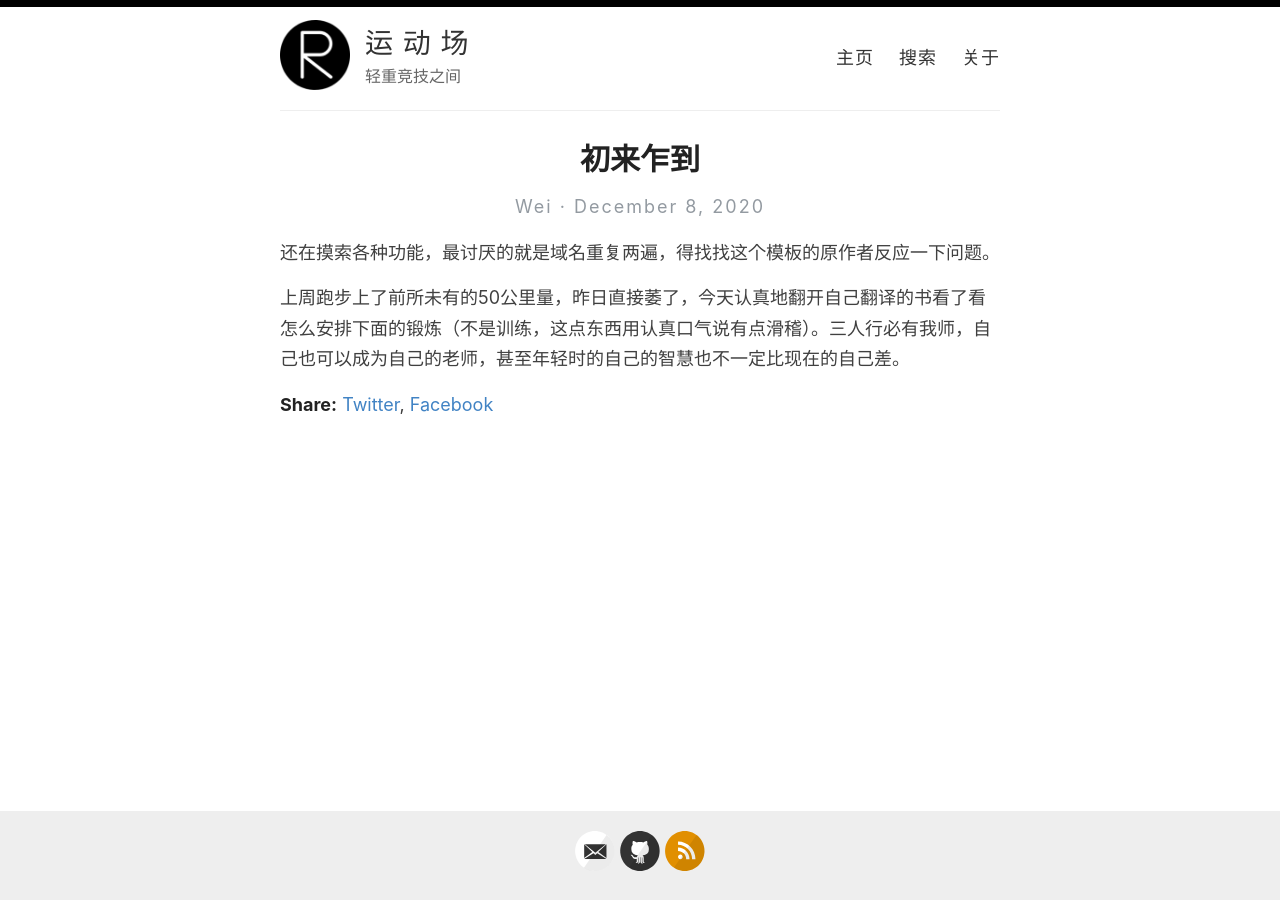
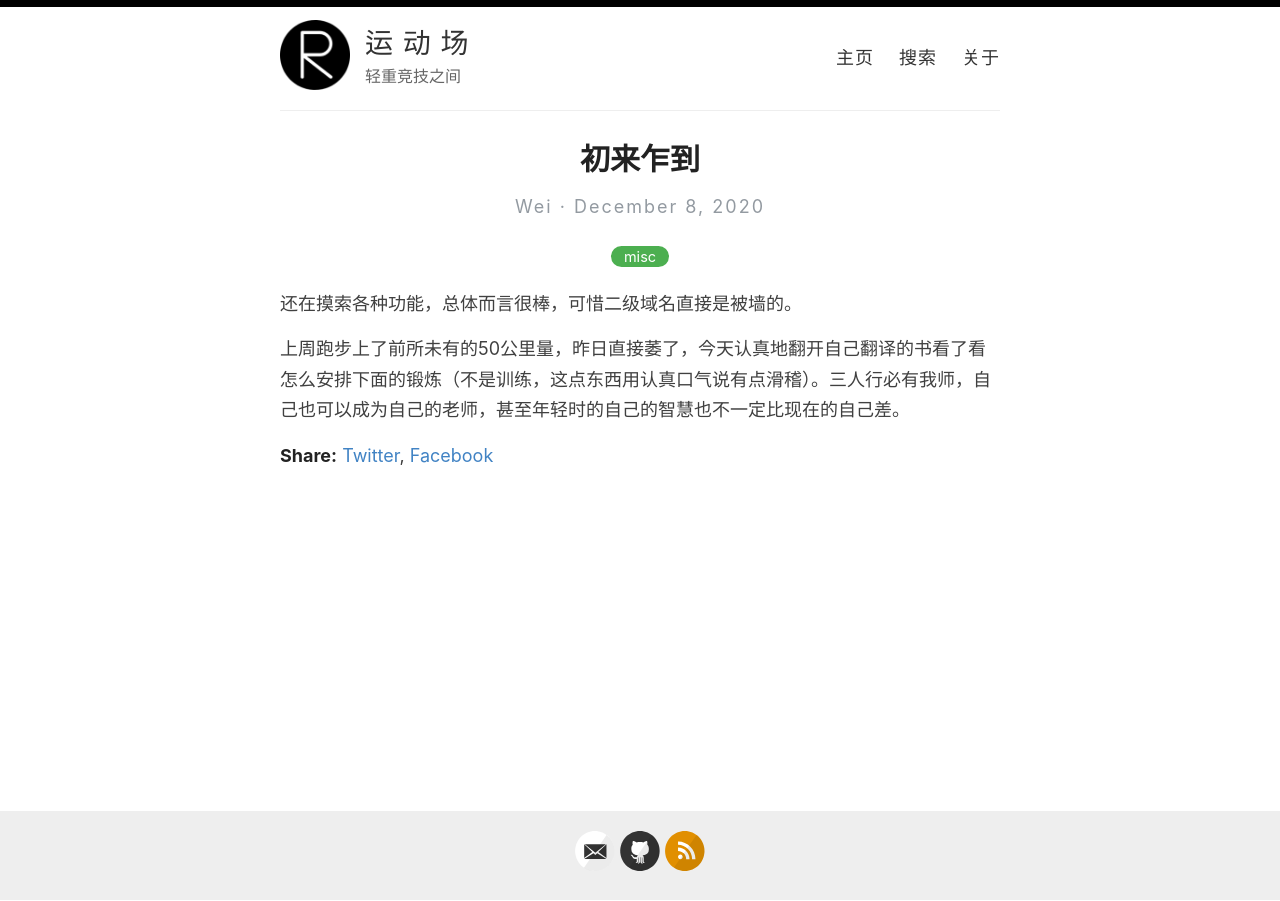
Before and after one commit to athletik/athletik.github.io, a Jekyll site: the page built from _posts/2020-12-8-初来乍到.md, in a window 1280 px wide. Built offline with Jekyll 4.4.1, drawn with Linux system fonts in a browser that asks for light colours.

Commit message:
Update 2020-12-8-初来乍到.md

```diff
--- a/_posts/2020-12-8-初来乍到.md
+++ b/_posts/2020-12-8-初来乍到.md
@@ -1,8 +1,9 @@
 ---
 layout: post
+categories: misc
 title: 初来乍到
 ---
 
-还在摸索各种功能，最讨厌的就是域名重复两遍，得找找这个模板的原作者反应一下问题。
+还在摸索各种功能，总体而言很棒，可惜二级域名直接是被墙的。
 
 上周跑步上了前所未有的50公里量，昨日直接萎了，今天认真地翻开自己翻译的书看了看怎么安排下面的锻炼（不是训练，这点东西用认真口气说有点滑稽）。三人行必有我师，自己也可以成为自己的老师，甚至年轻时的自己的智慧也不一定比现在的自己差。
```
